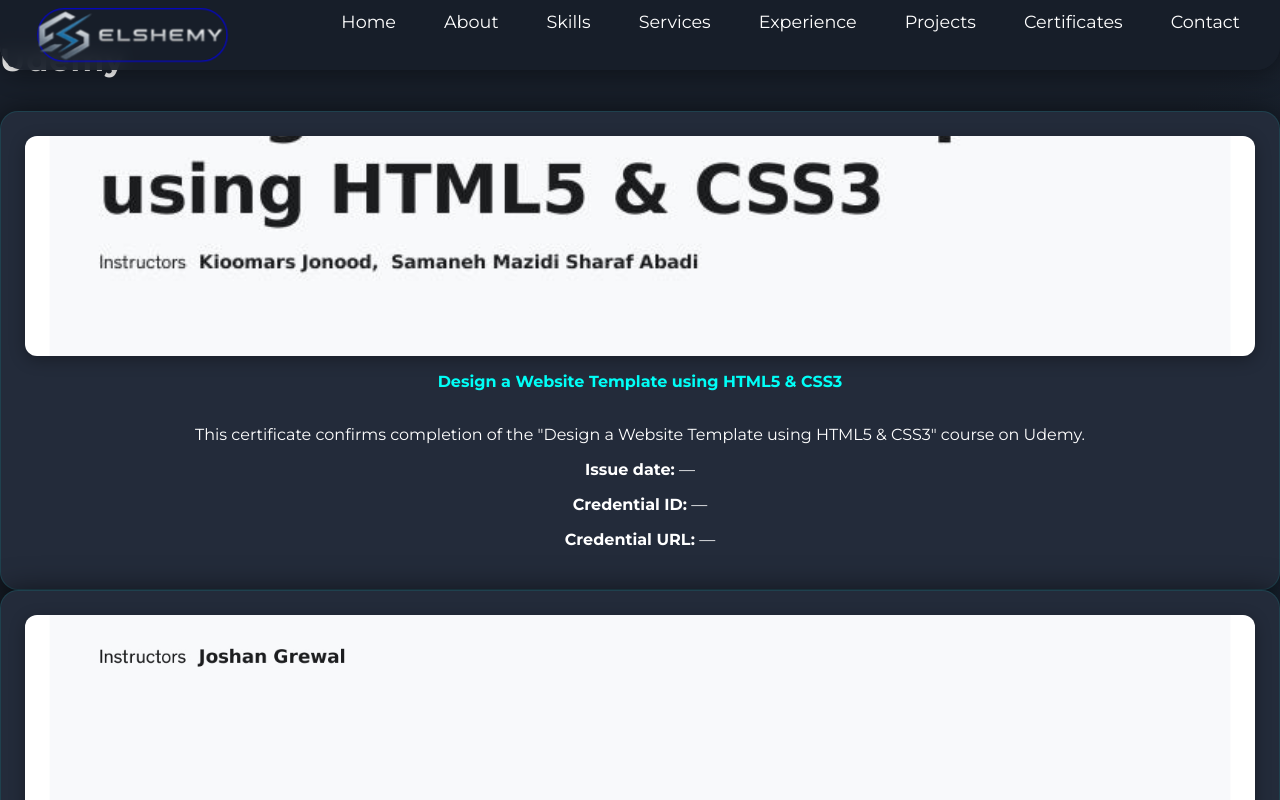
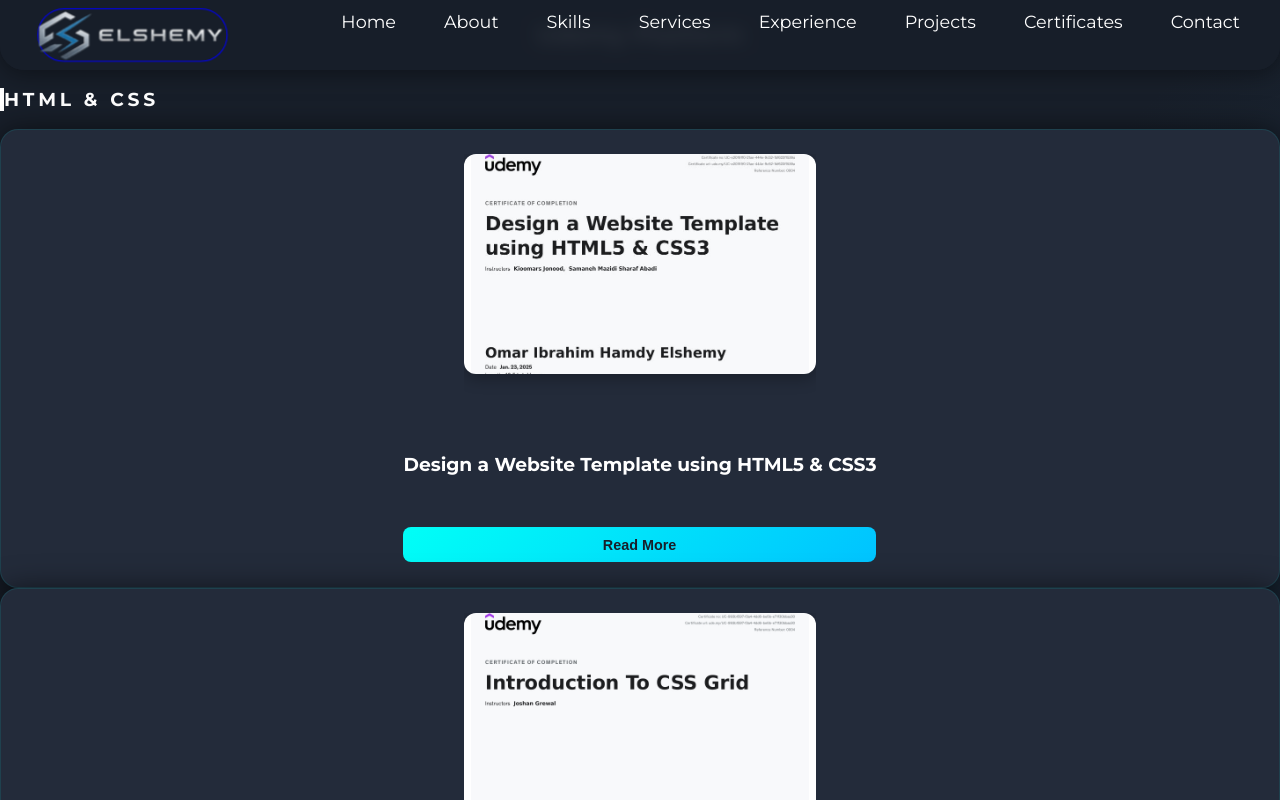
Before and after one commit to OmarELshemy98/website-portfolio, a Next.js app: page /certifications in a window 1280 px wide. Shown: the top 800 px of the page. Built offline with nearby package versions, Linux system fonts and the light colour scheme.

Commit message:
edit the certifications

```diff
--- a/data/certifications.ts
+++ b/data/certifications.ts
@@ -7,6 +7,7 @@
   credentialId: string
   credentialUrl: string
   category: 'Udemy' | 'SoloLearn' | 'MaharaTech' | 'Other'
+  subcategory?: string
 }
 
 export const certifications: Certification[] = [
@@ -88,7 +89,8 @@
     issueDate: '',
     credentialId: '',
     credentialUrl: '',
-    category: 'Udemy'
+    category: 'Udemy',
+    subcategory: 'HTML & CSS'
   },
   {
     id: 'udemy-css-grid',
@@ -98,7 +100,8 @@
     issueDate: '',
     credentialId: '',
     credentialUrl: '',
-    category: 'Udemy'
+    category: 'Udemy',
+    subcategory: 'HTML & CSS'
   },
   {
     id: 'udemy-js-scratch',
@@ -108,7 +111,8 @@
     issueDate: '',
     credentialId: '',
     credentialUrl: '',
-    category: 'Udemy'
+    category: 'Udemy',
+    subcategory: 'JavaScript'
   },
   {
     id: 'udemy-js-advanced',
@@ -118,7 +122,8 @@
     issueDate: '2025-06-21',
     credentialId: '',
     credentialUrl: '',
-    category: 'Udemy'
+    category: 'Udemy',
+    subcategory: 'JavaScript'
   },
   {
     id: 'udemy-react-practical',
@@ -128,7 +133,8 @@
     issueDate: '',
     credentialId: '',
     credentialUrl: '',
-    category: 'Udemy'
+    category: 'Udemy',
+    subcategory: 'React & Next.js'
   },
   {
     id: 'udemy-nextjs-react',
@@ -138,7 +144,8 @@
     issueDate: '',
     credentialId: '',
     credentialUrl: '',
-    category: 'Udemy'
+    category: 'Udemy',
+    subcategory: 'React & Next.js'
   },
   {
     id: 'udemy-nextjs-scalable',
@@ -148,7 +155,8 @@
     issueDate: '',
     credentialId: '',
     credentialUrl: '',
-    category: 'Udemy'
+    category: 'Udemy',
+    subcategory: 'React & Next.js'
   },
   {
     id: 'udemy-css-and-js',
@@ -158,7 +166,8 @@
     issueDate: '',
     credentialId: '',
     credentialUrl: '',
-    category: 'Udemy'
+    category: 'Udemy',
+    subcategory: 'Frontend Basics'
   },
   {
     id: 'udemy-web-design',
@@ -168,7 +177,8 @@
     issueDate: '',
     credentialId: '',
     credentialUrl: '',
-    category: 'Udemy'
+    category: 'Udemy',
+    subcategory: 'Web Design'
   },
   {
     id: 'udemy-web-project-workshop',
@@ -178,7 +188,8 @@
     issueDate: '',
     credentialId: '',
     credentialUrl: '',
-    category: 'Udemy'
+    category: 'Udemy',
+    subcategory: 'Web Design'
   },
   {
     id: 'udemy-js-fast-entry',
@@ -188,7 +199,8 @@
     issueDate: '',
     credentialId: '',
     credentialUrl: '',
-    category: 'Udemy'
+    category: 'Udemy',
+    subcategory: 'JavaScript'
   },
   {
     id: 'udemy-git-gitlab-github',
@@ -198,7 +210,8 @@
     issueDate: '',
     credentialId: '',
     credentialUrl: '',
-    category: 'Udemy'
+    category: 'Udemy',
+    subcategory: 'Tools & Version Control'
   },
   {
     id: 'udemy-git-github-3hours-2026',
@@ -208,7 +221,8 @@
     issueDate: '2026-01-01',
     credentialId: '',
     credentialUrl: '',
-    category: 'Udemy'
+    category: 'Udemy',
+    subcategory: 'Tools & Version Control'
   },
   {
     id: 'udemy-master-node-fullstack',
@@ -218,7 +232,8 @@
     issueDate: '',
     credentialId: '',
     credentialUrl: '',
-    category: 'Udemy'
+    category: 'Udemy',
+    subcategory: 'Node.js'
   },
   {
     id: 'udemy-nodejs-practical',
@@ -228,7 +243,8 @@
     issueDate: '',
     credentialId: '',
     credentialUrl: '',
-    category: 'Udemy'
+    category: 'Udemy',
+    subcategory: 'Node.js'
   },
   {
     id: 'udemy-30-html-css',
@@ -238,7 +254,8 @@
     issueDate: '',
     credentialId: '',
     credentialUrl: '',
-    category: 'Udemy'
+    category: 'Udemy',
+    subcategory: 'HTML & CSS'
   },
   {
     id: 'udemy-master-html-modern-web-design',
@@ -248,7 +265,8 @@
     issueDate: '',
     credentialId: '',
     credentialUrl: '',
-    category: 'Udemy'
+    category: 'Udemy',
+    subcategory: 'HTML & CSS'
   },
   {
     id: 'udemy-html-css-designers',
@@ -258,7 +276,8 @@
     issueDate: '2025-06-21',
     credentialId: '',
     credentialUrl: '',
-    category: 'Udemy'
+    category: 'Udemy',
+    subcategory: 'HTML & CSS'
   },
   {
     id: 'udemy-html-css-java-js-fullstack',
@@ -268,7 +287,8 @@
     issueDate: '',
     credentialId: '',
     credentialUrl: '',
-    category: 'Udemy'
+    category: 'Udemy',
+    subcategory: 'JavaScript'
   },
   {
     id: 'udemy-mastering-html5-css3-advanced',
@@ -278,7 +298,8 @@
     issueDate: '',
     credentialId: '',
     credentialUrl: '',
-    category: 'Udemy'
+    category: 'Udemy',
+    subcategory: 'HTML & CSS'
   },
   {
     id: 'udemy-mastering-html5-css3-intermediate',
@@ -288,7 +309,8 @@
     issueDate: '',
     credentialId: '',
     credentialUrl: '',
-    category: 'Udemy'
+    category: 'Udemy',
+    subcategory: 'HTML & CSS'
   },
   {
     id: 'udemy-mastering-html5-css3-beginner',
@@ -298,7 +320,8 @@
     issueDate: '',
     credentialId: '',
     credentialUrl: '',
-    category: 'Udemy'
+    category: 'Udemy',
+    subcategory: 'HTML & CSS'
   },
   {
     id: 'udemy-responsive-css',
--- a/pages/certifications.tsx
+++ b/pages/certifications.tsx
@@ -18,45 +18,148 @@
 }
 
 export default function Certifications({ certs }: Props) {
-  const categories: Array<Certification['category']> = ['Udemy', 'SoloLearn', 'MaharaTech', 'Other']
+  const mainCategories: Array<Certification['category']> = ['Udemy', 'SoloLearn', 'MaharaTech', 'Other']
+
   return (
     <>
       <Head>
         <title>Certificates</title>
       </Head>
       <Navbar />
-      <section className="certifications-section">
-        {categories.map(cat => {
-          const items = certs.filter(c => c.category === cat)
+      <section className="certifications-section px-4 py-24 max-w-[1400px] mx-auto mt-20">
+        {mainCategories.map((mainCat, index) => {
+          const mainCatItems = certs.filter(c => c.category === mainCat)
+          if (mainCatItems.length === 0) return null
+
           return (
-            <div key={cat} className="certificate-category">
-              <h2 className="section-title">{cat}</h2>
-              <div className="certificate-grid">
-                {items.map(c => (
-                  <div key={c.id} className="certificate-card" data-certificate-id={c.id}>
-                    <img src={c.image} alt={c.title} className="certificate-image" loading="lazy" />
-                    <div className="certificate-title">{c.title}</div>
-                    <div className="certificate-meta">
-                      <p className="certificate-description">{c.description}</p>
-                      <p><strong>Issue date:</strong> {c.issueDate || '—'}</p>
-                      <p><strong>Credential ID:</strong> {c.credentialId || '—'}</p>
-                      <p><strong>Credential URL:</strong> {c.credentialUrl ? <a href={c.credentialUrl} target="_blank" rel="noopener noreferrer">{c.credentialUrl}</a> : '—'}</p>
+            <div key={mainCat} className="mb-24 relative">
+              {/* Section Separator Line */}
+              {index > 0 && (
+                <div className="absolute -top-12 left-0 right-0 h-px bg-gradient-to-r from-transparent via-neon/30 to-transparent"></div>
+              )}
+
+              {/* Centered Main Title */}
+              <div className="text-center mb-16">
+                <h2 className="text-4xl md:text-5xl font-black text-white tracking-tighter inline-block relative group">
+                  <span className="relative z-10">{mainCat} Platform</span>
+                  <span className="absolute bottom-0 left-0 w-full h-3 bg-neon/20 -skew-x-12 group-hover:bg-neon/40 transition-all duration-500"></span>
+                  {/* Decorative dots */}
+                  <div className="flex justify-center gap-2 mt-4">
+                    <div className="w-2 h-2 rounded-full bg-neon animate-pulse"></div>
+                    <div className="w-2 h-2 rounded-full bg-accent animate-pulse delay-75"></div>
+                    <div className="w-2 h-2 rounded-full bg-neon animate-pulse delay-150"></div>
+                  </div>
+                </h2>
+              </div>
+
+              {mainCat === 'Udemy' ? (
+                // Special handling for Udemy subcategories
+                Object.entries(
+                  mainCatItems.reduce((acc, item) => {
+                    const sub = item.subcategory || 'General'
+                    if (!acc[sub]) acc[sub] = []
+                    acc[sub].push(item)
+                    return acc
+                  }, {} as Record<string, Certification[]>)
+                ).map(([subTitle, subItems]) => (
+                  <div key={subTitle} className="mb-16 last:mb-0">
+                    <div className="flex items-center gap-4 mb-8">
+                      <h3 className="text-xl font-bold text-neon/80 uppercase tracking-[0.2em] whitespace-nowrap pl-4 border-l-4 border-neon">
+                        {subTitle}
+                      </h3>
+                      <div className="h-px w-full bg-neon/10"></div>
+                    </div>
+                    <div className="grid grid-cols-1 md:grid-cols-2 lg:grid-cols-3 xl:grid-cols-4 gap-8">
+                      {subItems.map(c => <CertificationCard key={c.id} c={c} />)}
                     </div>
                   </div>
-                ))}
-              </div>
+                ))
+              ) : (
+                // Normal grid for other platforms
+                <div className="grid grid-cols-1 md:grid-cols-2 lg:grid-cols-3 xl:grid-cols-4 gap-8">
+                  {mainCatItems.map(c => <CertificationCard key={c.id} c={c} />)}
+                </div>
+              )}
             </div>
           )
         })}
       </section>
-      <div id="certificateModal" className="certificate-modal">
-        <div className="certificate-modal-content">
-          <button id="certificateModalClose" className="close-button" aria-label="Close">×</button>
-          <img id="certificateModalImage" alt="" />
+
+      {/* Modern Certificate Modal */}
+      <div id="certificateModal" className="fixed inset-0 z-[2000] flex items-center justify-center p-4 bg-dark/95 backdrop-blur-md opacity-0 pointer-events-none transition-opacity duration-300">
+        <div className="relative w-full max-w-5xl bg-[#1a2332] rounded-3xl border border-neon/20 shadow-2xl overflow-hidden transform scale-95 transition-transform duration-300 flex flex-col md:flex-row max-h-[90vh]">
+          <button id="certificateModalClose" className="absolute top-4 right-4 z-50 w-10 h-10 flex items-center justify-center rounded-full bg-dark/50 text-white text-2xl hover:bg-neon hover:text-dark transition-all duration-300">×</button>
+
+          {/* Image Side */}
+          <div className="w-full md:w-3/5 bg-black/40 flex items-center justify-center p-6 border-b md:border-b-0 md:border-r border-neon/10">
+            <img id="certificateModalImage" className="max-w-full max-h-full object-contain shadow-2xl" src="" alt="" />
+          </div>
+
+          {/* Details Side */}
+          <div className="w-full md:w-2/5 p-8 overflow-y-auto">
+            <h2 id="certificateModalTitle" className="text-2xl font-black text-neon mb-6 leading-tight"></h2>
+
+            <div className="space-y-6">
+              <div>
+                <h4 className="text-white font-bold text-sm uppercase tracking-widest mb-2 opacity-50">Description</h4>
+                <p id="certificateModalDesc" className="text-text-muted text-base leading-relaxed"></p>
+              </div>
+
+              <div className="grid grid-cols-1 gap-6 pt-4">
+                <div>
+                  <h4 className="text-white font-bold text-sm uppercase tracking-widest mb-1 opacity-50">Issue Date</h4>
+                  <p id="certificateModalDate" className="text-neon font-medium"></p>
+                </div>
+                <div>
+                  <h4 className="text-white font-bold text-sm uppercase tracking-widest mb-1 opacity-50">Credential ID</h4>
+                  <p id="certificateModalId" className="text-neon font-mono text-sm break-all"></p>
+                </div>
+                <div id="certificateModalUrlContainer">
+                  <h4 className="text-white font-bold text-sm uppercase tracking-widest mb-1 opacity-50">Credential URL</h4>
+                  <a id="certificateModalUrl" href="" target="_blank" rel="noopener noreferrer" className="text-accent hover:text-neon underline break-all inline-block transition-colors"></a>
+                </div>
+              </div>
+            </div>
+          </div>
         </div>
       </div>
+
       <Script src="/scripts/certifications.js" strategy="afterInteractive" />
       <Footer />
     </>
   )
 }
+
+function CertificationCard({ c }: { c: Certification }) {
+  return (
+    <div
+      className="certificate-card group bg-dark/40 border border-neon/10 rounded-2xl overflow-hidden hover:border-neon/40 transition-all duration-500 hover:shadow-[0_0_30px_rgba(0,255,247,0.1)] flex flex-col"
+    >
+      <div className="relative aspect-[4/3] overflow-hidden bg-black/20">
+        <img
+          src={c.image}
+          alt={c.title}
+          className="w-full h-full object-contain p-2 transition-transform duration-700 group-hover:scale-105"
+          loading="lazy"
+        />
+      </div>
+      <div className="p-5 flex flex-col flex-grow">
+        <h3 className="text-lg font-bold text-white mb-4 line-clamp-2 min-h-[3.5rem] group-hover:text-neon transition-colors">
+          {c.title}
+        </h3>
+        <button
+          className="read-more-btn mt-auto w-full py-2.5 rounded-xl border border-neon/30 text-neon font-bold text-sm hover:bg-neon hover:text-dark transition-all duration-300"
+          data-cert-id={c.id}
+          data-cert-title={c.title}
+          data-cert-image={c.image}
+          data-cert-desc={c.description}
+          data-cert-date={c.issueDate || '—'}
+          data-cert-id-val={c.credentialId || '—'}
+          data-cert-url={c.credentialUrl || ''}
+        >
+          Read More
+        </button>
+      </div>
+    </div>
+  )
+}
--- a/public/scripts/certifications.js
+++ b/public/scripts/certifications.js
@@ -1,36 +1,101 @@
-function initCertificatesModal() {
-  var cards = document.querySelectorAll('.certificate-card')
-  var modal = document.getElementById('certificateModal')
-  var modalImg = document.getElementById('certificateModalImage')
-  var modalClose = document.getElementById('certificateModalClose')
-  cards.forEach(function (card) {
-    card.addEventListener('click', function () {
-      var img = card.querySelector('.certificate-image')
-      if (!img || !modal || !modalImg) return
-      modalImg.src = img.src
-      modalImg.alt = img.alt || ''
-      modal.classList.add('active')
-      document.body.style.overflow = 'hidden'
-    })
-  })
-  if (modalClose) {
-    modalClose.addEventListener('click', function () {
-      modal.classList.remove('active')
-      document.body.style.overflow = ''
-    })
+(function() {
+  function initCertificatesModal() {
+    // We use a general click listener on the document to handle all certificate actions
+    // This is more robust in Next.js when pages change via client-side routing
+    document.addEventListener('click', function(e) {
+      // 1. Handle "Read More" button click
+      const readMoreBtn = e.target.closest('.read-more-btn');
+      if (readMoreBtn) {
+        openCertificateModal(readMoreBtn);
+        return;
+      }
+
+      // 2. Handle Modal Close button click
+      const closeBtn = e.target.closest('#certificateModalClose');
+      if (closeBtn) {
+        closeCertificateModal();
+        return;
+      }
+
+      // 3. Handle Backdrop click (click outside modal content)
+      const modal = document.getElementById('certificateModal');
+      if (modal && e.target === modal) {
+        closeCertificateModal();
+        return;
+      }
+    });
+
+    // Handle Escape key
+    document.addEventListener('keydown', function(e) {
+      if (e.key === 'Escape') closeCertificateModal();
+    });
   }
-  if (modal) {
-    modal.addEventListener('click', function (e) {
-      if (e.target === modal) {
-        modal.classList.remove('active')
-        document.body.style.overflow = ''
-      }
-    })
+
+  function openCertificateModal(btn) {
+    const modal = document.getElementById('certificateModal');
+    if (!modal) return;
+
+    const modalContent = modal.querySelector('.relative');
+    const modalImg = document.getElementById('certificateModalImage');
+    const modalTitle = document.getElementById('certificateModalTitle');
+    const modalDesc = document.getElementById('certificateModalDesc');
+    const modalDate = document.getElementById('certificateModalDate');
+    const modalId = document.getElementById('certificateModalId');
+    const modalUrl = document.getElementById('certificateModalUrl');
+    const modalUrlContainer = document.getElementById('certificateModalUrlContainer');
+
+    // Extract data from button
+    const title = btn.getAttribute('data-cert-title');
+    const image = btn.getAttribute('data-cert-image');
+    const desc = btn.getAttribute('data-cert-desc');
+    const date = btn.getAttribute('data-cert-date');
+    const idVal = btn.getAttribute('data-cert-id-val');
+    const url = btn.getAttribute('data-cert-url');
+
+    // Update Modal content
+    if (modalImg) modalImg.src = image;
+    if (modalTitle) modalTitle.textContent = title;
+    if (modalDesc) modalDesc.textContent = desc;
+    if (modalDate) modalDate.textContent = date;
+    if (modalId) modalId.textContent = idVal;
+
+    if (modalUrl && url) {
+      modalUrl.href = url;
+      modalUrl.textContent = url;
+      if (modalUrlContainer) modalUrlContainer.style.display = 'block';
+    } else if (modalUrlContainer) {
+      modalUrlContainer.style.display = 'none';
+    }
+
+    // Show modal
+    modal.classList.remove('opacity-0', 'pointer-events-none');
+    if (modalContent) {
+      modalContent.classList.remove('scale-95');
+      modalContent.classList.add('scale-100');
+    }
+    document.body.style.overflow = 'hidden';
   }
-}
 
-if (document.readyState === 'loading') {
-  document.addEventListener('DOMContentLoaded', initCertificatesModal)
-} else {
-  initCertificatesModal()
-}
+  function closeCertificateModal() {
+    const modal = document.getElementById('certificateModal');
+    if (!modal) return;
+
+    const modalContent = modal.querySelector('.relative');
+    modal.classList.add('opacity-0', 'pointer-events-none');
+    if (modalContent) {
+      modalContent.classList.remove('scale-100');
+      modalContent.classList.add('scale-95');
+    }
+    document.body.style.overflow = '';
+  }
+
+  // Initialize if not already initialized
+  if (!window._certModalInitialized) {
+    if (document.readyState === 'loading') {
+      document.addEventListener('DOMContentLoaded', initCertificatesModal);
+    } else {
+      initCertificatesModal();
+    }
+    window._certModalInitialized = true;
+  }
+})();
```
